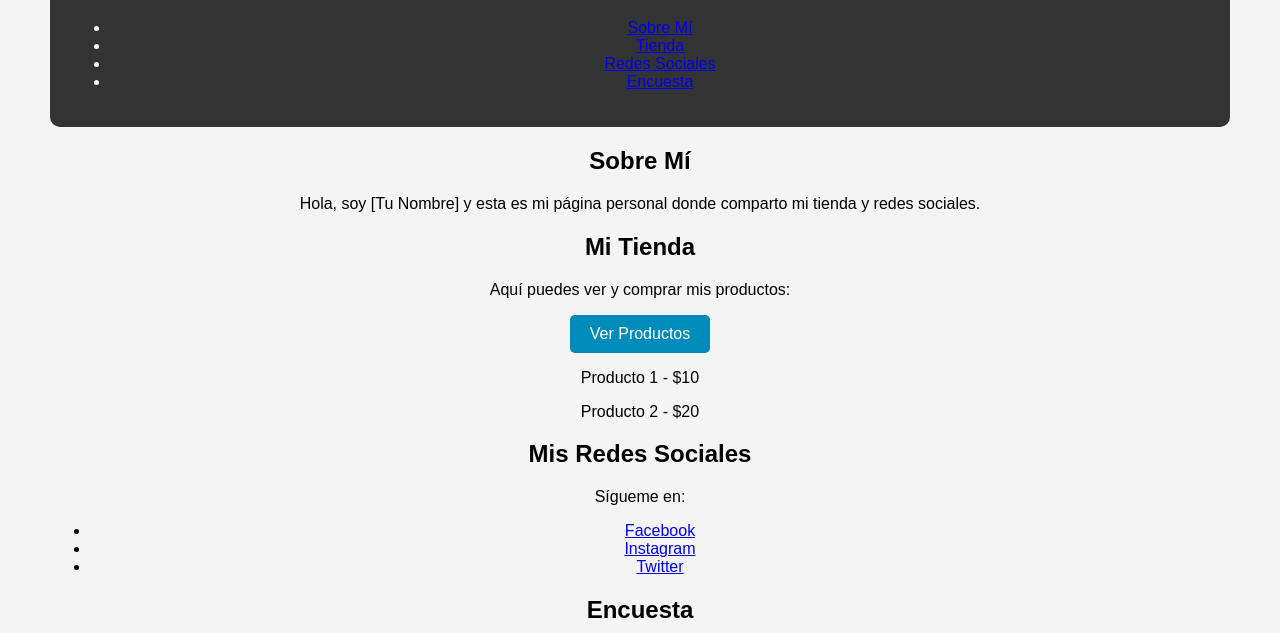
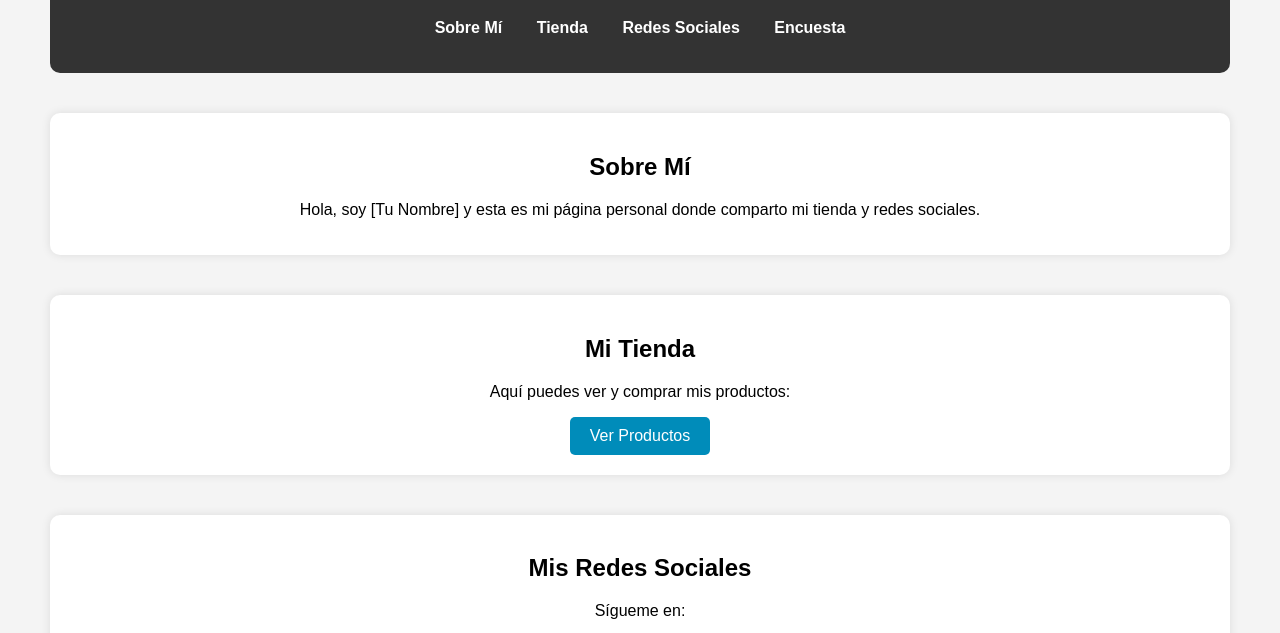
Before and after one commit to LetsGoPol/letsgopol.github.io, a plain HTML site: page index.html in a window 1280 px wide. Shown: the part 131-764 px from the top of the page. Drawn offline with Linux system fonts and the light colour scheme.

Commit message:
Update style.css

```diff
--- a/style.css
+++ b/style.css
@@ -10,6 +10,30 @@ header {
     color: white;
     padding: 20px;
     border-radius: 10px;
+}
+
+nav ul {
+    list-style: none;
+    padding: 0;
+}
+
+nav ul li {
+    display: inline;
+    margin: 0 15px;
+}
+
+nav ul li a {
+    color: white;
+    text-decoration: none;
+    font-weight: bold;
+}
+
+section {
+    margin: 40px 0;
+    padding: 20px;
+    background: white;
+    border-radius: 10px;
+    box-shadow: 0px 0px 10px rgba(0, 0, 0, 0.1);
 }
 
 button {
@@ -25,3 +49,7 @@ button {
 button:hover {
     background-color: #005f73;
 }
+
+.hidden {
+    display: none;
+}
```
